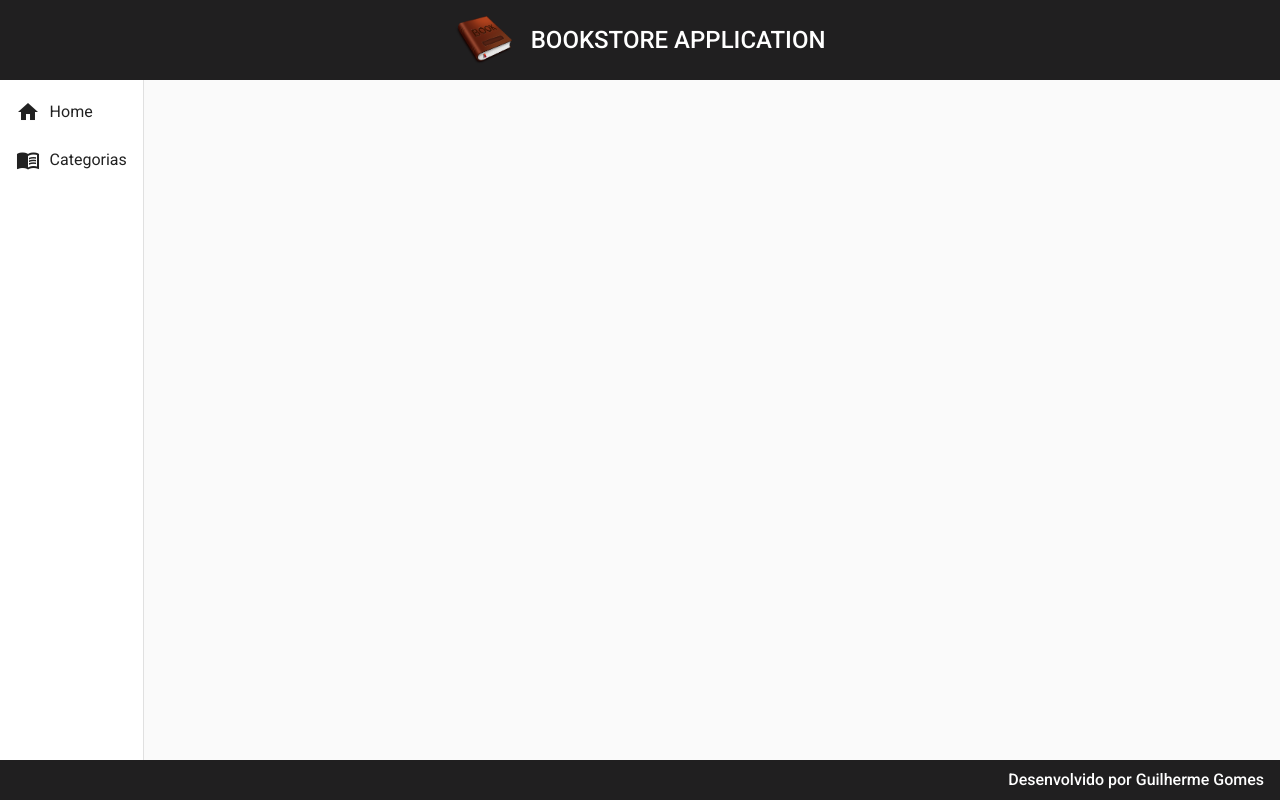
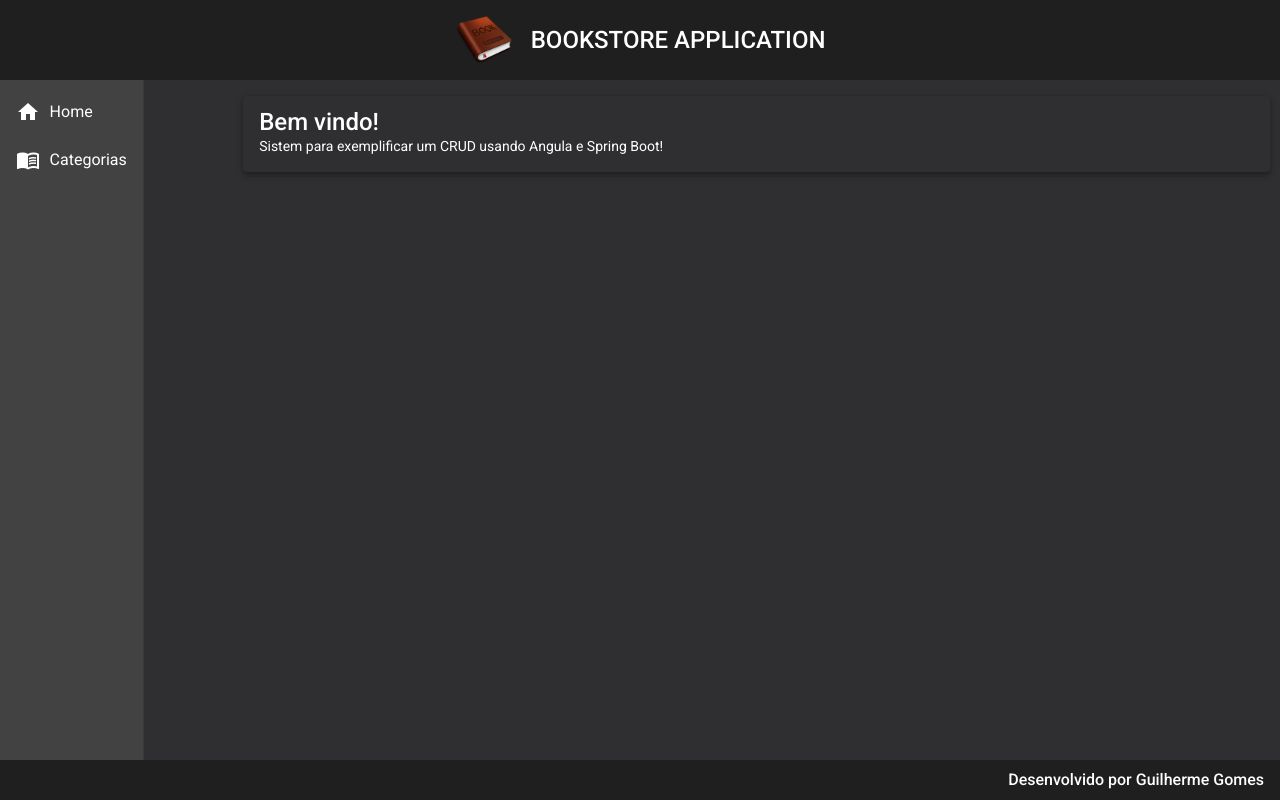
Before and after one commit to guilherme-gomes1/bookstore-front, an Angular app: page / in a window 1280 px wide. Built offline with nearby package versions, Linux system fonts and the light colour scheme.

Commit message:
home implementada com rota e alteracoes na interface

```diff
--- a/src/app/app-routing.module.ts
+++ b/src/app/app-routing.module.ts
@@ -1,7 +1,13 @@
 import { NgModule } from '@angular/core';
 import { RouterModule, Routes } from '@angular/router';
+import { HomeComponent } from './components/views/home/home.component';
 
-const routes: Routes = [];
+const routes: Routes = [
+  {
+    path: '',
+    component: HomeComponent
+  }
+];
 
 @NgModule({
   imports: [RouterModule.forRoot(routes)],
--- a/src/app/components/template/nav/nav.component.css
+++ b/src/app/components/template/nav/nav.component.css
@@ -1,7 +1,18 @@
 .container{
   height: 85%;
+  background-color: rgb(47,46,48);
 }
+
 
 i {
   padding-right: .6rem;
+  color: white;
 }
+
+span {
+  color: white;
+}
+
+.nav {
+  background-color: rgb(67,66,67);
+}
--- a/src/app/components/template/nav/nav.component.html
+++ b/src/app/components/template/nav/nav.component.html
@@ -1,18 +1,20 @@
-<mat-sidenav-container class="container">
-  <mat-sidenav mode="side" opened>
+<mat-sidenav-container class="container home">
+  <mat-sidenav mode="side" opened class="nav">
     <mat-nav-list>
-      <a mat-list-item>
+      <a routerLink="" mat-list-item>
         <i class="material-icons">home</i>
-        Home
+        <span>Home</span>
       </a>
       <a mat-list-item>
         <i class="material-icons">menu_book</i>
-        Categorias
+        <span>Categorias</span>
       </a>
     </mat-nav-list>
   </mat-sidenav>
 
   <mat-sidenav-content>
+    <router-outlet>
 
+    </router-outlet>
   </mat-sidenav-content>
 </mat-sidenav-container>
--- /dev/null
+++ b/src/app/components/views/home/home.component.css
@@ -0,0 +1,21 @@
+.home {
+  width: 95%;
+  margin: 1rem auto;
+  background-color: rgb(47,46,48);
+}
+
+.title, .subtitle {
+  color: white;
+}
+
+@media(max-width: 450px) {
+  .home {
+    width: 70%;
+  }
+}
+
+@media(max-width: 770px) {
+  .home {
+    width: 90%;
+  }
+}
--- /dev/null
+++ b/src/app/components/views/home/home.component.html
@@ -0,0 +1,4 @@
+<mat-card class="home mat-elevation-z4">
+  <mat-card-title class="title">Bem vindo!</mat-card-title>
+  <mat-card-subtitle class="subtitle">Sistem para exemplificar um CRUD usando Angula e Spring Boot!</mat-card-subtitle>
+</mat-card>
--- /dev/null
+++ b/src/app/components/views/home/home.component.ts
@@ -0,0 +1,15 @@
+import { Component, OnInit } from '@angular/core';
+
+@Component({
+  selector: 'app-home',
+  templateUrl: './home.component.html',
+  styleUrls: ['./home.component.css']
+})
+export class HomeComponent implements OnInit {
+
+  constructor() { }
+
+  ngOnInit(): void {
+  }
+
+}
```
Also changed, not shown: src/app/app.module.ts (+6 -2 lines), 1 other file (tests, documents, lock files or other folders).
